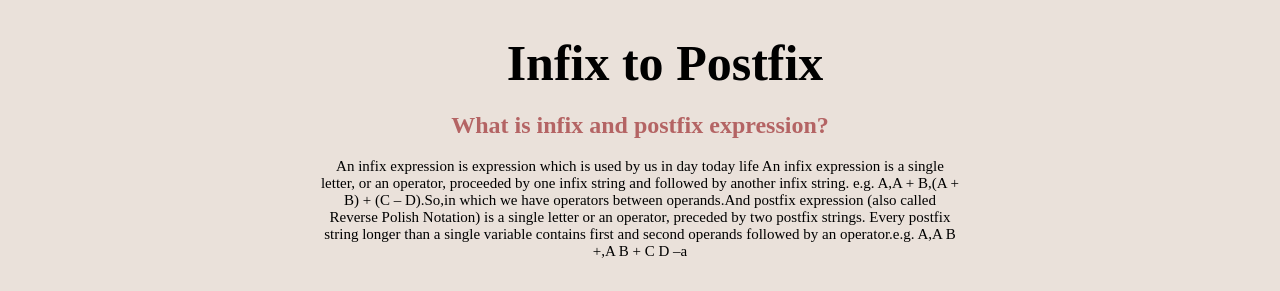
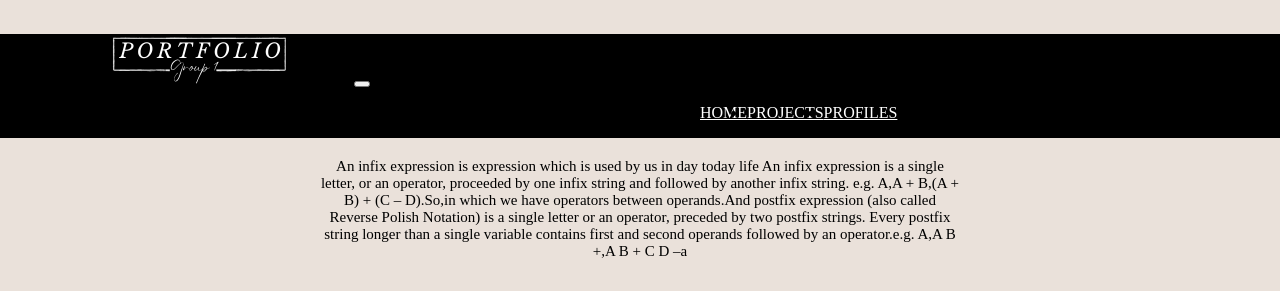
Before and after one commit to ardy-dl/PORTFOLIO_FLASK, a Flask app: page /index in a window 1280 px wide. Shown: the top 291 px of the page. Run offline with Flask 3, Linux system fonts and the light colour scheme; some libraries are stand-ins or nearby versions.

Commit message:
updated infix postfix code

```diff
--- a/flask_portfolio-main/templates/index.html
+++ b/flask_portfolio-main/templates/index.html
@@ -22,6 +22,39 @@
 
         }
 
+        .navbar-logo {
+            margin-left: 50px;
+            height:50px;
+        }
+
+        .navbar-nav {
+            padding-left: 700px;
+            display: flex;
+            justify-content: center;
+            align-items: center;
+        }
+
+        .navbar-nav .nav-item {
+            text-align: center;
+        }
+
+        .navbar-nav .nav-item .nav-link {
+            text-transform: uppercase;
+             color: #ffffff;
+        }
+
+        .navbar {
+            background-color: #000000;
+            position:fixed;
+            z-index: 101;
+            padding-right: 400px;
+        }
+
+        @media (max-width: 767.98px) {
+            .navbar-collapse {
+                padding-left: 0 !important;
+            }
+        }
 
         .main-content {
             font-family: 'Libre Baskerville', serif;
@@ -108,6 +141,32 @@
             background-color: #eae1da;
         } */
 
+        .beh1 {
+            top: 115%;
+            left: 50%;
+            transform: translate(-50%, -50%);
+            -ms-transform: translate(-50%, -50%);
+            padding: 10px 20px;
+            font-size: 16px;
+            text-align: center;
+            text-decoration: none;
+            position:absolute;
+            background-color: #000000;
+            color:#ffffff;
+        }
+
+        .beh1:before {
+            content: "";
+            position:absolute;
+            top: 4px;
+            right: 4px;
+            bottom: 4px;
+            left: 4px;
+            border: 1px solid #ffffff;
+        }
+
+
+
         /* FOOTER STARTS HERE */
         .footer-section {
             background-color: #000000; /* Set the background color to black */
@@ -123,6 +182,26 @@
     </style>
 </head>
 <body>
+
+        <nav class="navbar navbar-expand-lg navbar-dark">
+        <a class="navbar-brand navbar-logo" href=""><img src="/static/logo.png"></a>
+        <button class="navbar-toggler" type="button" data-toggle="collapse" data-target="#navbarNav" aria-controls="navbarNav" aria-expanded="false" aria-label="Toggle navigation">
+            <span class="navbar-toggler-icon"></span>
+        </button>
+        <div class="collapse navbar-collapse" id="navbarNav">
+            <ul class="navbar-nav ml-auto">
+                <li class="nav-item active">
+                    <a class="nav-link" href="{{ url_for('home')}}">Home</a>
+                </li>
+                <li class="nav-item">
+                    <a class="nav-link" href="{{ url_for('projects')}}">Projects</a>
+                </li>
+                <li class="nav-item">
+                    <a class="nav-link" href="{{ url_for('profile')}}">Profiles</a>
+                </li>
+            </ul>
+        </div>
+    </nav>
 
 
     <div class="main-content">
```
